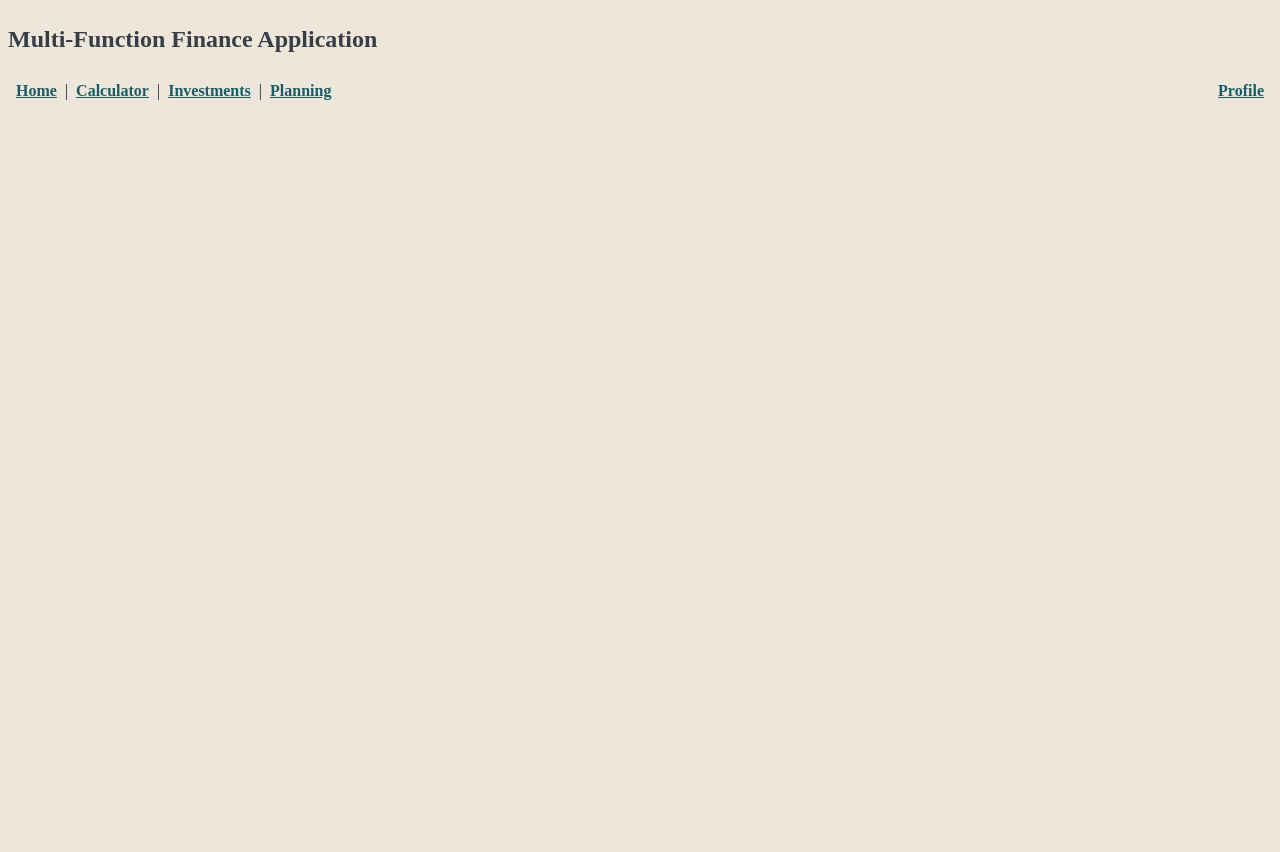
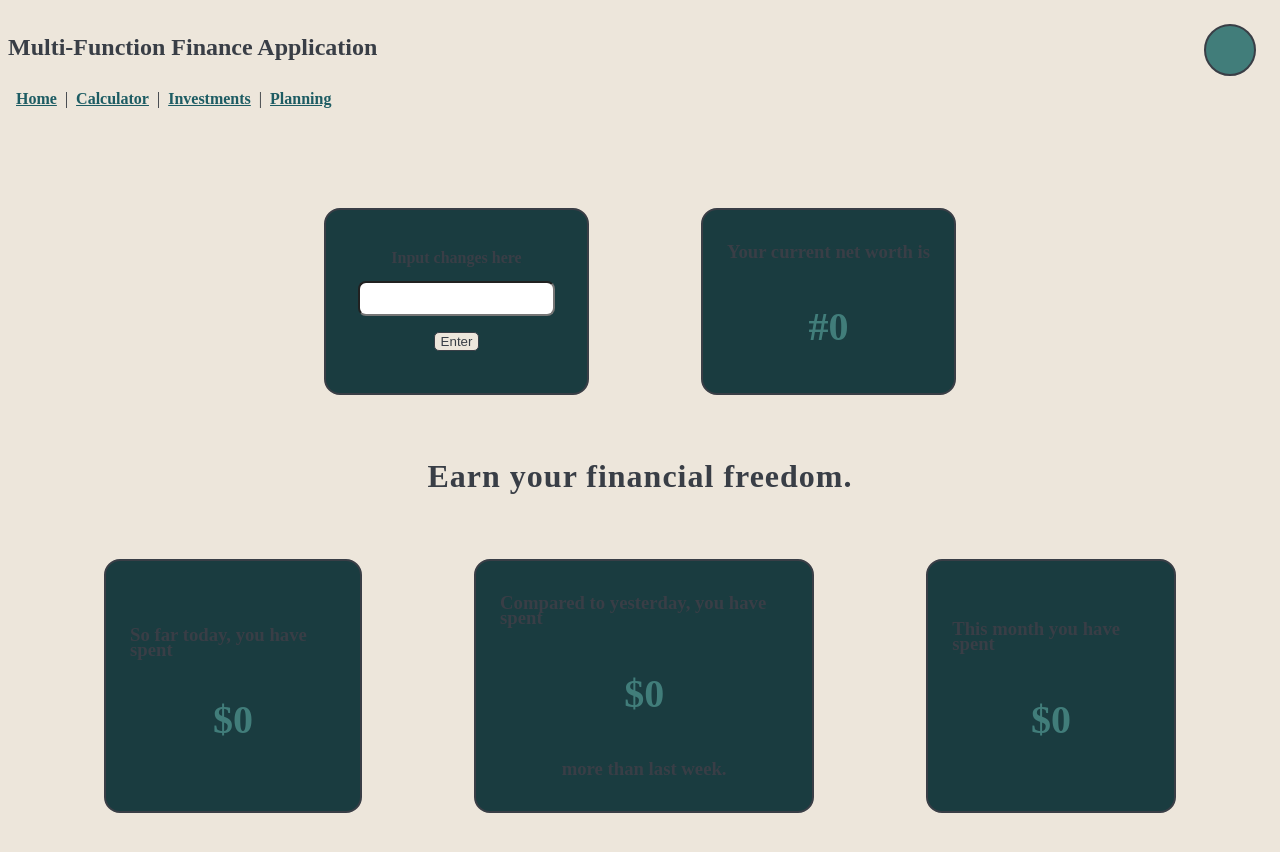
Before and after one commit to surgosan/finance-calculator, a Vue app in the folder client/: page / in a window 1280 px wide. Shown: the top 852 px of the page. Before the commit the page ends 800 px from the top, so only its background shows below. Built offline with nearby package versions, Linux system fonts and the light colour scheme.

Commit message:
Initial Home setup

```diff
--- a/client/src/App.vue
+++ b/client/src/App.vue
@@ -1,7 +1,11 @@
 <template>
   <nav>
 
-    <h1>Multi-Function Finance Application</h1>
+    <div class="nav-container">
+      <h1>Multi-Function Finance Application</h1>
+      <span class="flex-spacer"></span>
+      <router-link class="profile" to="/"></router-link>
+    </div>
 
     <div class="nav-container">
       <router-link class="nav-link" to="/">Home</router-link> |
@@ -10,18 +14,39 @@
       <router-link class="nav-link" to="/">Planning</router-link>
 
       <span class="flex-spacer"></span>
-
-      <router-link class="nav-link" to="/">Profile</router-link>
     </div>
 
   </nav>
-  <router-view/>
+  <router-view id="view"/>
 </template>
 
 <style scoped>
   .nav-container {
     display: flex;
     justify-content: space-evenly;
+    align-content: center;
+  }
+
+  .nav-link {
+    transition: .4s;
+  }
+
+  .nav-link:hover {
+    color: var(--accent);
+  }
+
+  .profile {
+    width: 3rem;
+    height: 3rem;
+    background: var(--accent);
+    border: solid 2px var(--header);
+    border-radius: 2rem;
+    margin-right: 1rem;
+    margin-top: 1rem;
+  }
+
+  #view {
+    flex-grow: 1;
   }
 </style>
 
--- a/client/src/assets/base.css
+++ b/client/src/assets/base.css
@@ -52,6 +52,12 @@ nav a {
 	color: var(--text);
 }
 
+button {
+	background: var(--background);
+	border: solid 1px var(--header);
+	border-radius: 5px;
+}
+
 h1, h2, button, h3, label {
 	color: var(--header);
 }
@@ -62,6 +68,12 @@ p, a, ul, li {
 
 nav a.router-link-exact-active {
 	color: var(--theme);
+}
+
+input {
+	margin: 1rem .5rem;
+	border-radius: .5rem;
+	padding: .5rem;
 }
 
 ::-webkit-scrollbar {
--- a/client/src/assets/main.css
+++ b/client/src/assets/main.css
@@ -8,3 +8,14 @@
     padding-left: .5rem;
     padding-right: .5rem;
 }
+
+#app {
+    min-height: 95dvh;
+    display: flex;
+    flex-direction: column;
+}
+
+.row {
+    display: flex;
+    gap: 2rem;
+}
--- a/client/src/views/HomeView.vue
+++ b/client/src/views/HomeView.vue
@@ -1,3 +1,98 @@
 <template>
 
+  <div class="cards">
+    <div class="row">
+
+      <div class="easyInput cards_item">
+        <label for="ezInput">Input changes here</label>
+        <input id="ezInput" type="number">
+        <button type="submit">Enter</button>
+      </div>
+
+      <div class="net_worth_card cards_item">
+        <h3>Your current net worth is</h3>
+        <h2 class="card_price">#0</h2>
+      </div>
+    </div>
+
+    <div class="row">
+      <h1 id="quote"> {{ quote_tile }} </h1>
+    </div>
+
+    <div class="row">
+      <div class="todays_spending cards_item">
+        <h3>So far today, you have spent</h3>
+        <h1 class="card_price">$0</h1>
+      </div>
+
+      <div class="week_comparison cards_item">
+        <h3>Compared to yesterday, you have spent</h3>
+        <h2 class="card_price">$0</h2>
+        <h3>more than last week.</h3>
+      </div>
+
+      <div class="montly_spending cards_item">
+        <h3>This month you have spent</h3>
+        <h2 class="card_price">$0</h2>
+      </div>
+    </div>
+  </div>
 </template>
+
+<script setup>
+import {onMounted, ref} from "vue";
+
+const quotes = ["Take control over your finances.", "Earn your financial freedom.", "If not you ... then who?", "Another day, another dollar."];
+
+  const quote_tile = ref("");
+
+  const randomQuote = () => {
+    const randomIndex = Math.floor(Math.random() * quotes.length);
+    quote_tile.value = quotes[randomIndex];
+  }
+
+  onMounted(randomQuote);
+</script>
+
+<style scoped>
+
+.row {
+  flex-grow: 1;
+  line-height: .8;
+  gap: 1rem;
+}
+
+.cards {
+  display: flex;
+  flex-direction: column;
+  margin: 3rem;
+  align-items: center;
+}
+
+.cards_item {
+  margin: 3rem;
+  background: var(--background-2);
+  padding: 1rem 1.5rem;
+  border: solid 2px var(--header);
+  border-radius: 1rem;
+  display: flex;
+  flex-direction: column;
+  justify-content: center;
+  align-items: center;
+}
+
+.card_price {
+  color: var(--accent);
+  font-size: 2.5rem;
+}
+
+#quote {
+  letter-spacing: 1px;
+}
+
+label[for='ezInput'] {
+  font-size: 1rem;
+  font-weight: bold;
+}
+
+</style>
```
Also changed, not shown: client/src/components/homeCard.vue (added, +21 -0 lines), 2 other files (tests, documents, lock files or other folders).
